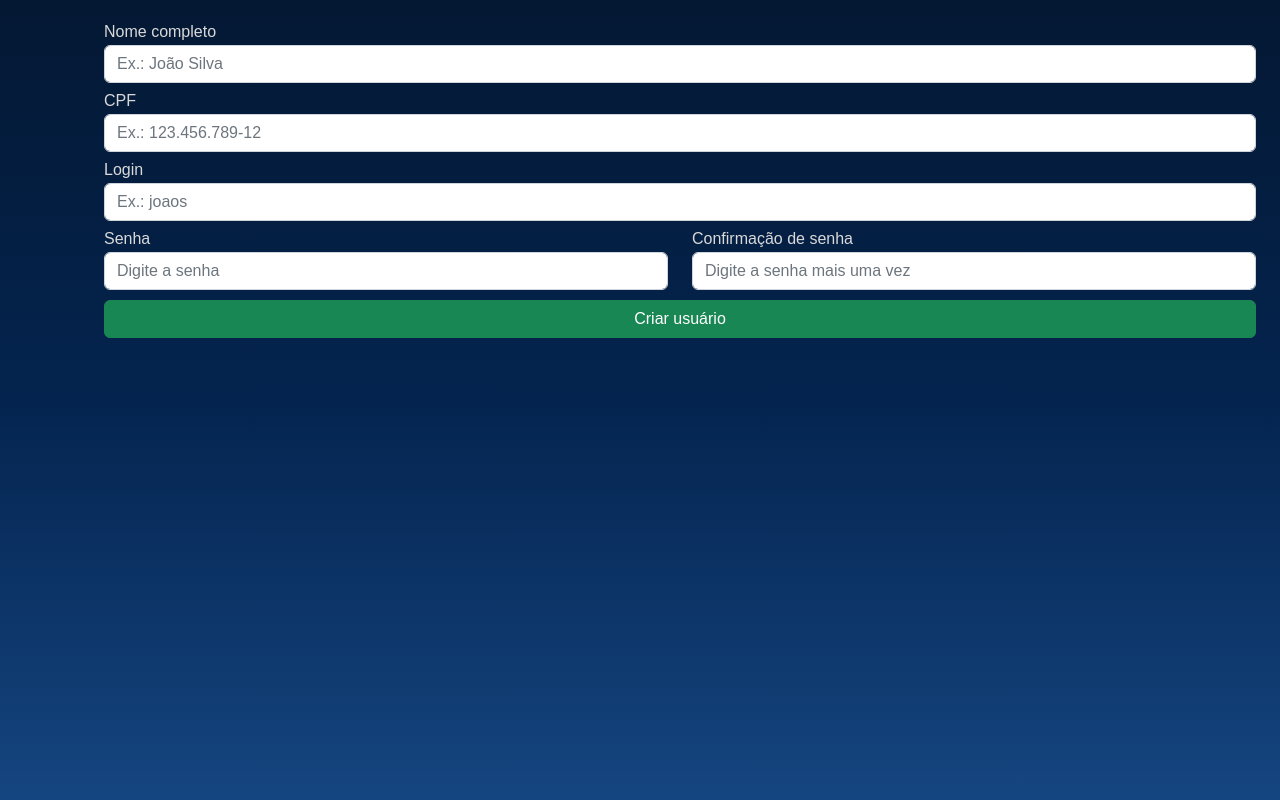
After one commit to annecaroli/desafio-senai, a Django app: page /cadastro-usuario in a window 1280 px wide. The commit adds this page. Run offline with Django 3.2, Linux system fonts and the light colour scheme.

Commit message:
Novas rotas de cadastro e menu

```diff
--- a/cadastroUsuario/urls.py
+++ b/cadastroUsuario/urls.py
@@ -1,6 +1,9 @@
 from django.urls import path
-from cadastroUsuario.views import index
+from cadastroUsuario.views import index, cadastro_usuario, editar_usuario
 
 urlpatterns = [
-    path('', index)
+    path('', index),
+    path('cadastro-usuario', cadastro_usuario),
+    path('editar-usuario', editar_usuario),
+
 ]
--- a/cadastroUsuario/views.py
+++ b/cadastroUsuario/views.py
@@ -9,4 +9,10 @@ def index(request):
 
 def usuario(request, user_id):
     user = get_object_or_404(CadastroUsuario, pk=user_id)
-    return render(request, 'user.html', {'user': user})
+    return render(request, 'cadastroUsuario/user.html', {'user': user})
+
+def cadastro_usuario(request):
+    return render(request, 'cadastroUsuario/cadastro-usuario.html')
+
+def editar_usuario(request):
+    return render(request, 'cadastroUsuario/editar-usuario.html')
--- /dev/null
+++ b/templates/cadastroUsuario/cadastro-usuario.html
@@ -0,0 +1,53 @@
+{% load static %}
+
+<!DOCTYPE html>
+<html lang="pt-br">
+
+<head>
+    <meta charset="UTF-8">
+    <meta http-equiv="X-UA-Compatible" content="IE=edge">
+    <meta name="viewport" content="width=device-width, initial-scale=1.0">
+    <title>Alura Space</title>
+    <link rel="preconnect" href="https://fonts.googleapis.com">
+    <link rel="preconnect" href="https://fonts.gstatic.com" crossorigin>
+    <link href="https://fonts.googleapis.com/css2?family=Poppins:wght@400;500;600&display=swap" rel="stylesheet">
+    <!-- CSS only -->
+    <link href="https://cdn.jsdelivr.net/npm/bootstrap@5.2.2/dist/css/bootstrap.min.css" rel="stylesheet" integrity="sha384-Zenh87qX5JnK2Jl0vWa8Ck2rdkQ2Bzep5IDxbcnCeuOxjzrPF/et3URy9Bv1WTRi" crossorigin="anonymous">
+    <link rel="stylesheet" href="{% static '/styles/style.css' %}">
+</head>
+
+<body>
+    <div class="pagina-inicial">
+        <main class="principal">
+            <section class="galeria" style="margin-left: 5em">
+                <form action="" method="">
+                    <div class="row">
+                        <div class="col-12 col-lg-12" style="margin-bottom: 10px;">
+                            <label for="nome_cadastro" style="color:#D9D9D9; margin-bottom: 5px;"><b>Nome completo</b></label>
+                            <input type="text" class="form-control" name="nome_cadastro" placeholder="Ex.: João Silva" required>
+                        </div>
+                        <div class="col-12 col-lg-12" style="margin-bottom: 10px;">
+                            <label for="cpf" style="color:#D9D9D9; margin-bottom: 5px;"><b>CPF</b></label>
+                            <input type="text" class="form-control" name="cpf" placeholder="Ex.: 123.456.789-12" required>
+                        </div>
+                        <div class="col-12 col-lg-12" style="margin-bottom: 10px;">
+                            <label for="login" style="color:#D9D9D9; margin-bottom: 5px;"><b>Login</b></label>
+                            <input type="text" class="form-control" name="login" placeholder="Ex.: joaos" required>
+                        </div>
+                        <div class="col-12 col-lg-6" style="margin-bottom: 10px;">
+                            <label for="password1" style="color:#D9D9D9; margin-bottom: 5px;"><b>Senha</b></label>
+                            <input type="password" class="form-control" name="password1" placeholder="Digite a senha" required>
+                        </div>
+                        <div class="col-12 col-lg-6" style="margin-bottom: 10px;">
+                            <label for="password2" style="color:#D9D9D9; margin-bottom: 5px;"><b>Confirmação de senha</b></label>
+                            <input type="password" class="form-control" name="password2" placeholder="Digite a senha mais uma vez" required>
+                        </div>
+                        <div class="col-12 text-center">
+                            <button class="btn btn-success col-12" style="padding: top 5px;" type="submit">Criar usuário</button>
+                        </div>
+                    </div>
+                </form>
+            </section>
+        </main>
+    </div>
+</body>
```
Also changed, not shown: templates/cadastroUsuario/base.html (added, +21 -0 lines), templates/cadastroUsuario/index.html (+4 -25 lines), templates/partials/_menu.html (added, +11 -0 lines).
